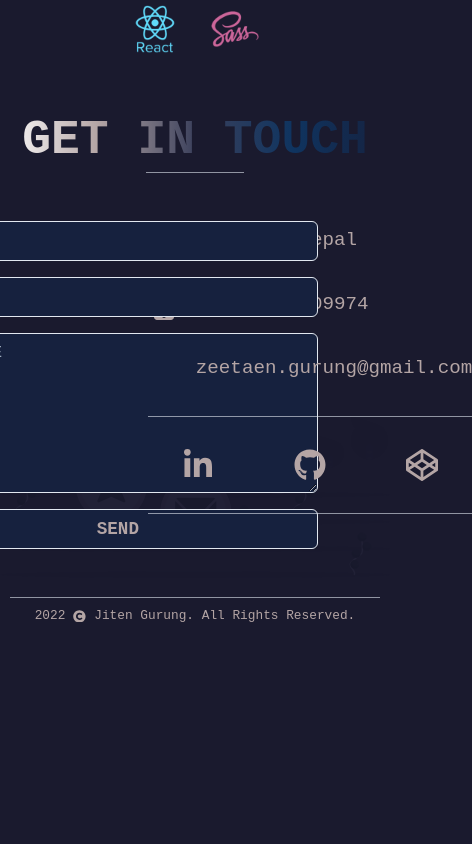
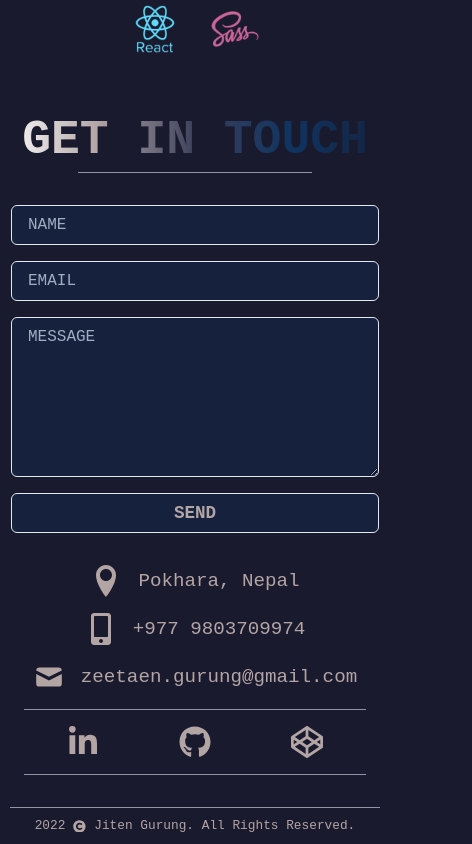
Before and after one commit to zeetaengrg/portfolio, a Next.js app: page / in a window 390 px wide. Shown: the part 3104-3948 px from the top of the page, 472 px wide, since content can reach past the window. Before the commit the page ends 3738 px from the top, so only its background shows below. Built offline with nearby package versions, Linux system fonts and the light colour scheme.

Commit message:
style: responsiveness added to the Contact component

```diff
--- a/components/Contacts.jsx
+++ b/components/Contacts.jsx
@@ -1,10 +1,13 @@
-import { Heading, Divider, Center, FormControl, Input, Textarea, FormHelperText, FormErrorMessage, Flex, FormLabel, Button, Text, Stack, Link, Image, Wrap } from "@chakra-ui/react";
+import { Heading, Divider, Center, FormControl, Input, Textarea, FormErrorMessage, Flex, Button, Text, Stack, Link, Image, useMediaQuery} from "@chakra-ui/react";
 import { useState } from "react";
 import { ImLocation } from "react-icons/im";
 import { FaMobileAlt, FaLinkedinIn, FaGithub, FaCodepen } from "react-icons/fa";
 import { HiMail } from "react-icons/hi";
 
 const Contacts = () => {
+
+    const [isNotSmallerScreen] = useMediaQuery("(min-width: 600px)");
+
     const [input, setInput] = useState("");
 
     const handleInputChange = (e) => {
@@ -72,10 +75,13 @@ const Contacts = () => {
                 Get In Touch
             </Heading>
             <Center>
-                <Divider width="25%" />
+                <Divider width={{ base: "60%", md: "25%" }} />
             </Center>
             <Center>
                 <Image
+                    {...(isNotSmallerScreen
+                        ? { display: "block" }
+                        : { display: "none" })}
                     src="/images/contact.svg"
                     alt="Contact Me"
                     sx={{
@@ -86,25 +92,32 @@ const Contacts = () => {
                     }}
                 />
             </Center>
-            <Flex p="1rem 6rem" mb="2rem" gap="2rem" justifyContent="center">
+            <Flex
+                p={{ base: "0 1.5rem", md: "1rem 6rem" }}
+                mb="2rem"
+                gap={{ base: "2rem", md: "2rem" }}
+                justifyContent="center"
+                direction={isNotSmallerScreen ? "row" : "column"}
+            >
                 <FormControl mt="2rem">
-                    <Stack spacing="4">
+                    <Stack spacing="4" alignItems={isNotSmallerScreen ? "left" : "center"}>
                         <Input
                             placeholder="NAME"
                             type="name"
                             id="name"
-                            width="25rem"
+                            width={{ base: "23rem", md: "25rem" }}
                             bgColor="#16213E"
                             color="#B4A5A5"
                             isRequired
-                        />tools
+                        />
+                        tools
                         <Input
                             placeholder="EMAIL"
                             id="email"
                             type="email"
                             value={input}
                             onChange={handleInputChange}
-                            width="25rem"
+                            width={{ base: "23rem", md: "25rem" }}
                             bgColor="#16213E"
                             color="#B4A5A5"
                             isRequired
@@ -117,16 +130,17 @@ const Contacts = () => {
                         <Textarea
                             placeholder="MESSAGE"
                             id="message"
-                            width="25rem"
+                            width={{ base: "23rem", md: "25rem" }}
                             height="10rem"
                             bgColor="#16213E"
                             color="#B4A5A5"
                             isRequired
                         />
                     </Stack>
+                    <Stack alignItems={isNotSmallerScreen ? "left" : "center"}>
                         <Button
                             mt="1rem"
-                        width="25rem"
+                            width={{ base: "23rem", md: "25rem" }}
                             bgColor="#16213E"
                             color="#B4A5A5"
                             variant="outline"
@@ -135,8 +149,14 @@ const Contacts = () => {
                         >
                             Send
                         </Button>
+                    </Stack>
                 </FormControl>
-                <Flex flexDirection="column" justifyContent="center" gap="2rem">
+                <Flex
+                    flexDirection="column"
+                    justifyContent="center"
+                    gap={{ base: "1rem", md: "2rem" }}
+                    alignItems={isNotSmallerScreen ? "left" : "center"}
+                >
                     <Flex sx={flexStyle}>
                         <ImLocation style={iconStyle} />
                         <Text sx={textStyle}>Pokhara, Nepal</Text>
```
Lines whose indentation alone changed are shown as unchanged.
